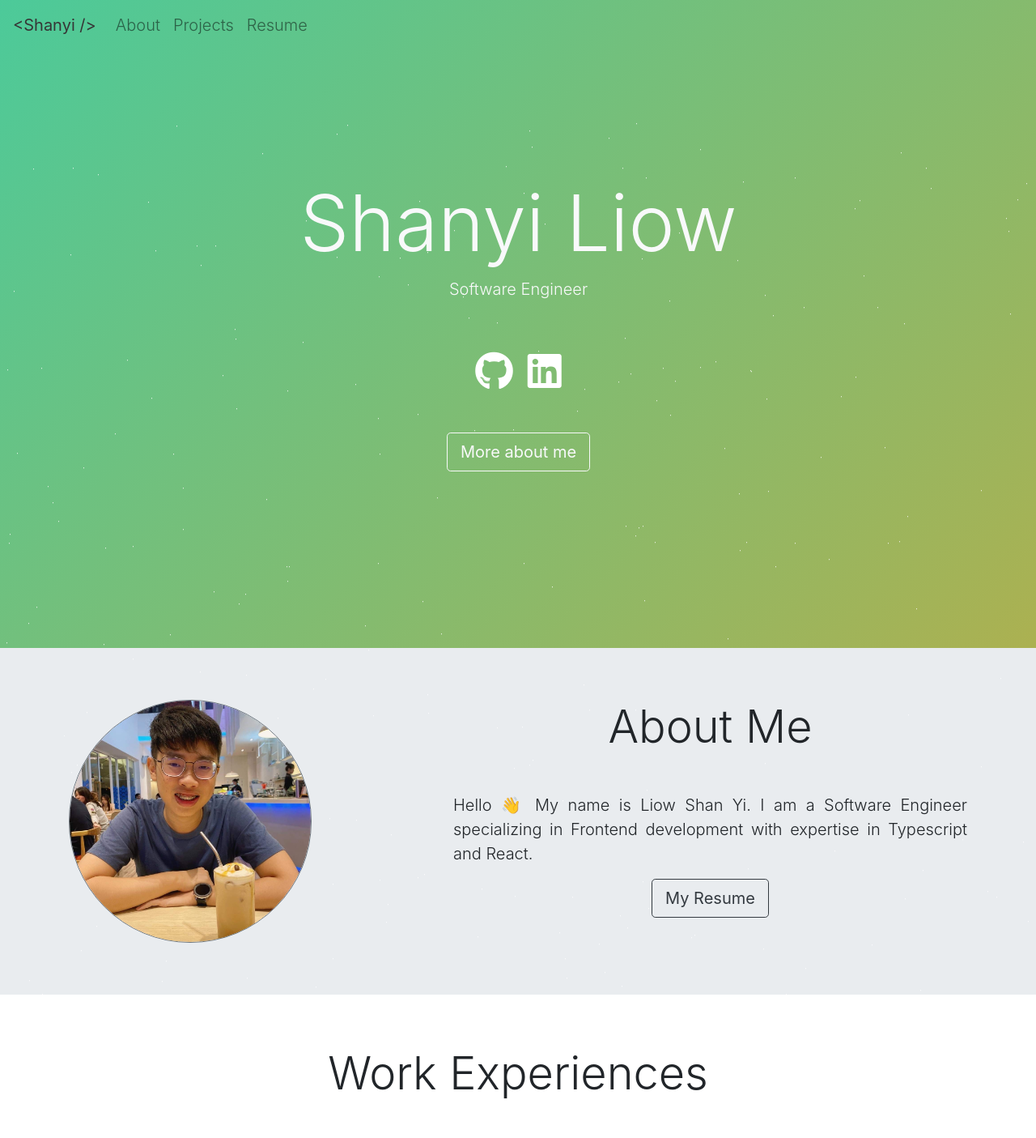
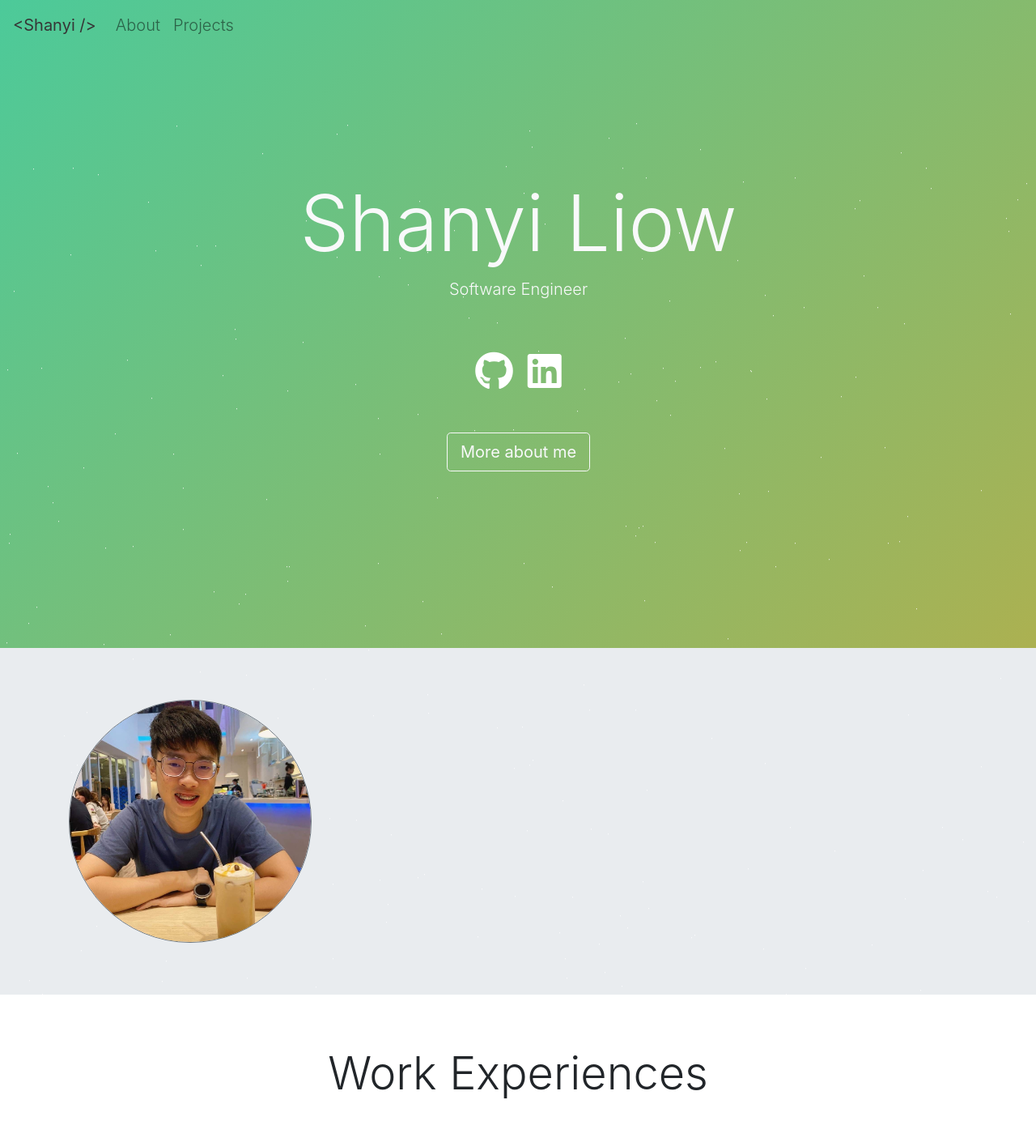
Before and after one commit to syliow/portfolio-website, a React (Create React App) app: page / in a window 1280 px wide. Shown: the top 1405 px of the page at 81% size. Built offline with nearby package versions, Linux system fonts and the light colour scheme; no server answers.

Commit message:
temp hide resume

```diff
--- a/src/components/Navbar.jsx
+++ b/src/components/Navbar.jsx
@@ -66,14 +66,14 @@ const Navigation = React.forwardRef((props, ref) => {
               Projects
             </Nav.Link>
           )}
-          <Nav.Link
+          {/* <Nav.Link
             className="nav-link lead"
             href={about.resume}
             target="_blank"
             rel="noreferrer noopener"
           >
             Resume
-          </Nav.Link>
+          </Nav.Link> */}
         </Nav>
       </Navbar.Collapse>
     </Navbar>
--- a/src/components/home/AboutMe.jsx
+++ b/src/components/home/AboutMe.jsx
@@ -47,7 +47,7 @@ const AboutMe = ({ heading, message, link, imgSize, resume }) => {
             )}
           </div>
 
-          <div className={`col-lg-${showPic ? "7" : "12"}`}>
+          {/* <div className={`col-lg-${showPic ? "7" : "12"}`}>
             <h2 className="display-4 mb-5 text-center">{heading}</h2>
             <p className="lead text-justify">{message}</p>
             {resume && (
@@ -64,7 +64,7 @@ const AboutMe = ({ heading, message, link, imgSize, resume }) => {
                 </a>
               </p>
             )}
-          </div>
+          </div> */}
         </div>
       </div>
     </div>
```
